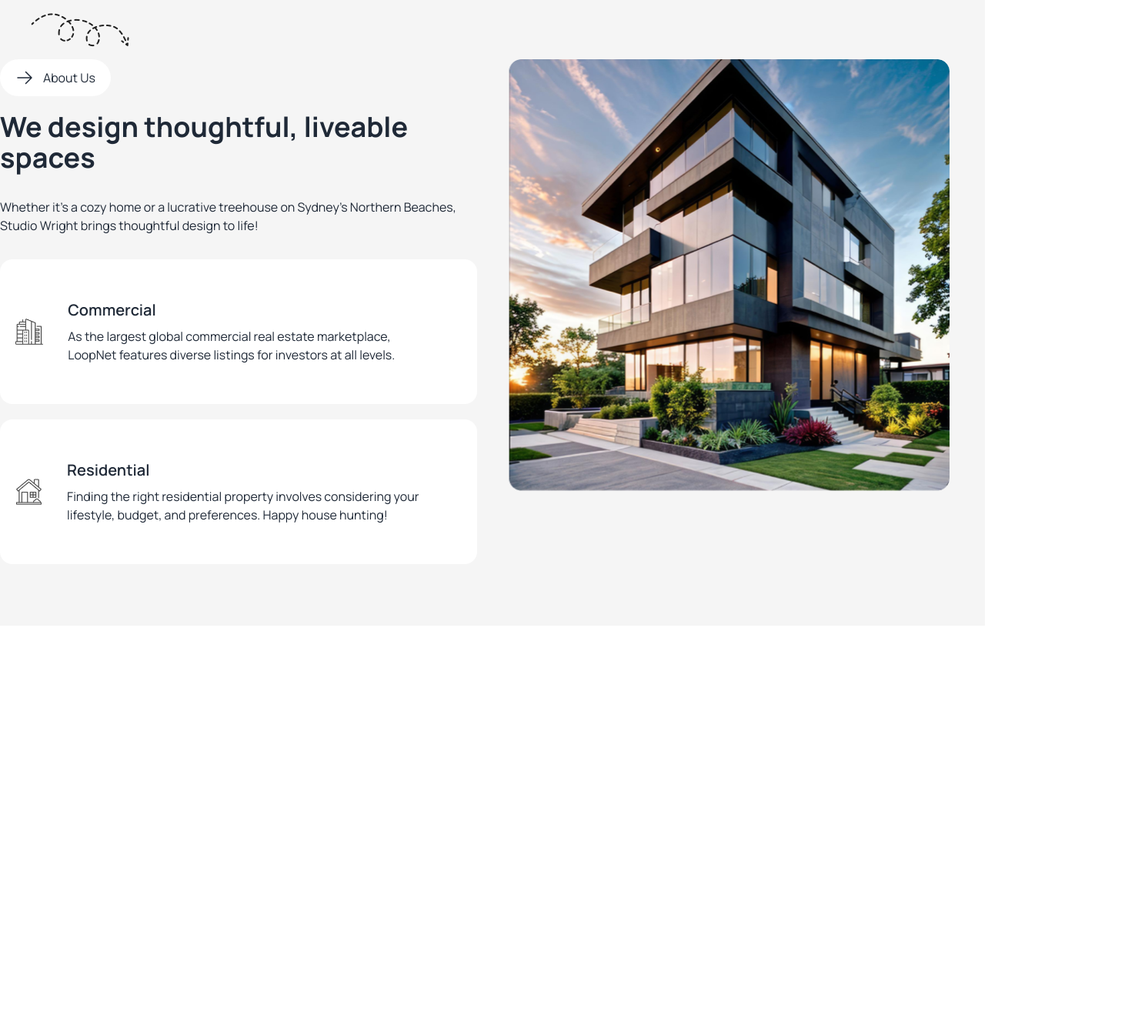
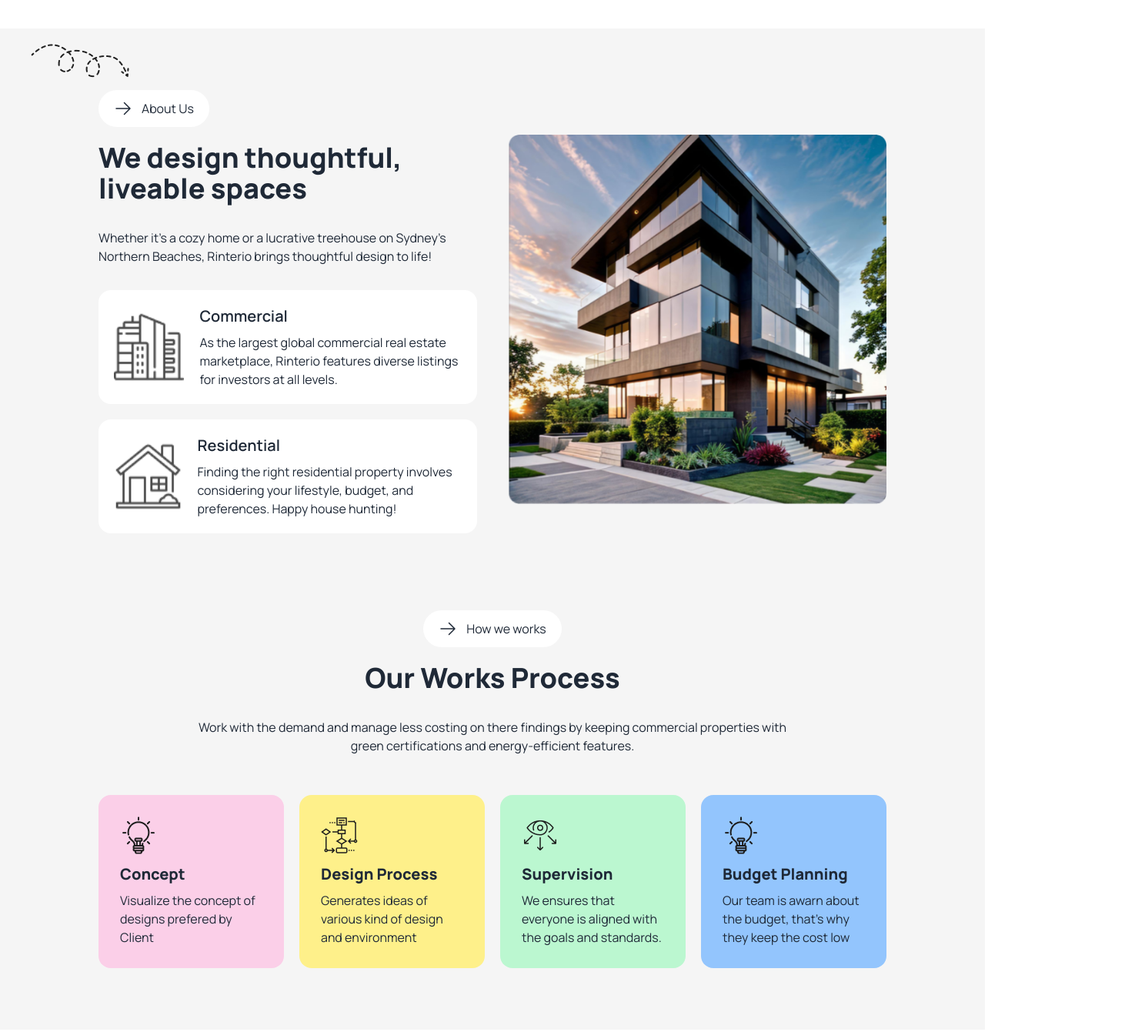
Before and after one commit to shakil200409/rinterio, a plain HTML site: page index.html in a window 1280 px wide. Shown: the part 781-2122 px from the top of the page at 77% size, 1475 px wide, since content can reach past the window. Before the commit the page ends 1594 px from the top, so only its background shows below. Drawn offline with nearby package versions, Linux system fonts and the light colour scheme.

Commit message:
Added Works part

```diff
--- a/index.html
+++ b/index.html
@@ -43,11 +43,11 @@
 
 </head>
 <body class="text-manrope">
-    <header class="container mx-auto">
+    <header class="sm:max-w-screen-sm md:max-w-screen-md lg:max-w-screen-lg mx-auto pt-5">
       <!-- Navbar -->
-      <nav>
-        <div class="navbar flex justify-between">
-          <div>
+      <!-- <nav>
+        <div class="flex items-center justify-between">
+          <div class="flex items-center">
             <div class="bg-brand p-1.5 rounded-full">
               <svg xmlns="http://www.w3.org/2000/svg" fill="none" viewBox="0 0 24 24" stroke-width="1.5" stroke="currentColor" class="size-6">
                 <path stroke-linecap="round" stroke-linejoin="round" d="m4.5 19.5 15-15m0 0H8.25m11.25 0v11.25" />
@@ -64,7 +64,7 @@
               <li><a class="text-gray-500 hover:text-black hover:font-extrabold hover:bg-white">Contact Us</a></li>
             </ul>
           </div>
-          <div>
+          <div class="flex items-center">
             <div class="hidden md:flex items-center">
               <div class="bg-white rounded-full shadow-md p-2 mr-5">
                 <svg xmlns="http://www.w3.org/2000/svg" fill="none" viewBox="0 0 24 24" stroke-width="1.5" stroke="currentColor" class="size-6">
@@ -102,7 +102,7 @@
             </div>
           </div>
         </div>
-      </nav>
+      </nav> -->
 
       <!-- Banner -->
        <section class="mb-10 w-11/12 mx-auto">
@@ -113,8 +113,8 @@
 
         <!-- Banner Content -->
          <div class="text-center">
-          <h1 class="text-6xl font-extrabold">A barn house of this design has a <br> striking appearance</h1>
-          <p class="leading-7 font-medium text-gray-500 my-7 w-3/4 mx-auto">The barn house captivates with its blend of rustic charm and modern sophistication, featuring weathered wood, sleek metal accents, and large windows that flood the space with natural light.</p>
+          <h1 class="text-3xl md:text-4xl lg:text-6xl font-extrabold">A barn house of this design has a <br> striking appearance</h1>
+          <p class="leading-7 font-medium text-gray-500 my-7 md:w-3/4 mx-auto">The barn house captivates with its blend of rustic charm and modern sophistication, featuring weathered wood, sleek metal accents, and large windows that flood the space with natural light.</p>
           <div class="btn rounded-full px-3 bg-brand-light hover:bg-white hover:border-brand">
             <a class="text-xl font-bold" href="#">View Details</a>
             <div class="bg-brand rounded-full p-1">
@@ -129,10 +129,10 @@
     </header>
     <main class="relative bg-light-gray">
       <!-- About Us Section -->
-       <section class=" container mx-auto py-20 flex gap-10">
+       <section class="sm:max-w-screen-sm md:max-w-screen-md lg:max-w-screen-lg mx-auto py-10 lg:py-20 lg:flex items-center gap-10 px-5 md:px-0">
         <!-- About content -->
-        <div class="w-1/2">
-          <img class="absolute left-10 top-5" src="assets/Vector.png" alt="">
+        <div class="lg:w-1/2 mb-5 flex flex-col items-center text-center lg:inline lg:text-left">
+          <img class="absolute left-10 top-5 hidden lg:inline" src="assets/Vector.png" alt="">
           <button class="flex gap-3 bg-white px-5 py-3 rounded-full mb-5">
             <svg xmlns="http://www.w3.org/2000/svg" fill="none" viewBox="0 0 24 24" stroke-width="1.5" stroke="currentColor" class="size-6">
               <path stroke-linecap="round" stroke-linejoin="round" d="M13.5 4.5 21 12m0 0-7.5 7.5M21 12H3" />
@@ -141,25 +141,25 @@
 
             About Us
           </button>
-          <h2 class="text-4xl font-bold">We design thoughtful, liveable spaces</h2>
-          <p class="my-8">Whether it’s a cozy home or a lucrative treehouse on Sydney’s Northern Beaches, Studio Wright brings thoughtful design to life!</p>
+          <h2 class="text-2xl md:text-3xl lg:text-4xl font-extrabold">We design thoughtful, liveable spaces</h2>
+          <p class="my-8">Whether it’s a cozy home or a lucrative treehouse on Sydney’s Northern Beaches, Rinterio brings thoughtful design to life!</p>
 
           <!-- About Container -->
-        <div>
-          <div class="card card-side bg-white p-5 mb-5">
-            <figure>
-              <img src="assets/commercial.png" alt="">
+        <div class="md:flex items-center gap-5 lg:flex-col">
+          <div class="card card-side bg-white p-5 text-left mb-5 md:mb-0">
+            <figure class="w-1/2">
+              <img class="w-full" src="assets/commercial.png" alt="">
             </figure>
-            <div class="card-body">
+            <div class="card-body ml-5 p-0">
               <h2 class="card-title">Commercial</h2>
-              <p>As the largest global commercial real estate marketplace, LoopNet features diverse listings for investors at all levels.</p>
+              <p>As the largest global commercial real estate marketplace, Rinterio features diverse listings for investors at all levels.</p>
             </div>
           </div>
-          <div class="card card-side bg-white p-5">
-            <figure>
+          <div class="card card-side bg-white p-5 text-left">
+            <figure class="w-1/2">
               <img src="assets/residential.png" alt="">
             </figure>
-            <div class="card-body">
+            <div class="card-body ml-5 p-0">
               <h2 class="card-title">Residential</h2>
               <p>Finding the right residential property involves considering your lifestyle, budget, and preferences. Happy house hunting! </p>
             </div>
@@ -168,12 +168,72 @@
 
         </div>
 
-
         <!-- About Image -->
-        <div class="w-1/2">
-          <img src="assets/Rectangle.png" alt="">
+        <div class="lg:w-1/2">
+          <img class="w-full" src="assets/Rectangle.png" alt="">
         </div>
        </section>
+
+       <!-- Works -->
+        <section class="sm:max-w-screen-sm md:max-w-screen-md lg:max-w-screen-lg mx-auto pb-20 px-5 md:px-0">
+          <!-- Works Content -->
+          <div class="pb-5 md:w-3/4 mx-auto flex flex-col items-center text-center">
+            <button class="flex gap-3 bg-white px-5 py-3 rounded-full mb-5">
+              <svg xmlns="http://www.w3.org/2000/svg" fill="none" viewBox="0 0 24 24" stroke-width="1.5" stroke="currentColor" class="size-6">
+                <path stroke-linecap="round" stroke-linejoin="round" d="M13.5 4.5 21 12m0 0-7.5 7.5M21 12H3" />
+              </svg>
+              How we works
+            </button>
+            <h2 class="text-2xl md:text-3xl lg:text-4xl font-extrabold">Our Works Process</h2>
+            <p class="my-8">Work with the demand and manage less costing on there findings by keeping commercial properties with green certifications and energy-efficient features.</p>
+          </div>
+
+          <!-- Works Container -->
+           <div class="grid md:grid-cols-2 lg:grid-cols-4 gap-5">
+            <div class="card flex flex-col items-start bg-pink-200 p-7">
+              <figure class="mb-3">
+                <img src="assets/concept.png" alt="">
+              </figure>
+              <div class="card-body p-0">
+                <h2 class="card-title font-extrabold">Concept</h2>
+                <p>Visualize the concept of designs prefered by Client</p>
+              </div>
+            </div>
+            <div class="card flex flex-col items-start bg-yellow-200 p-7">
+              <figure class="mb-3">
+                <img src="assets/flow-chart.png" alt="">
+              </figure>
+              <div class="card-body p-0">
+                <h2 class="card-title font-extrabold">Design Process</h2>
+                <p>Generates ideas of various kind of design and environment</p>
+              </div>
+            </div>
+            <div class="card flex flex-col items-start bg-green-200 p-7">
+              <figure class="mb-3">
+                <img src="assets/vision.png" alt="">
+              </figure>
+              <div class="card-body p-0">
+                <h2 class="card-title font-extrabold">Supervision</h2>
+                <p>We ensures that everyone is aligned with the goals and standards.</p>
+              </div>
+            </div>
+            <div class="card flex flex-col items-start bg-blue-300 p-7">
+              <figure class="mb-3">
+                <img src="assets/concept.png" alt="">
+              </figure>
+              <div class="card-body p-0">
+                <h2 class="card-title font-extrabold">Budget Planning</h2>
+                <p>Our team is awarn about the budget, that's why they keep the cost low</p>
+              </div>
+            </div>
+
+           </div>
+        </section>
+
+        <!-- Form -->
+         <section class="my-2">
+
+         </section>
     </main>
     <footer></footer>
 </body>
```
